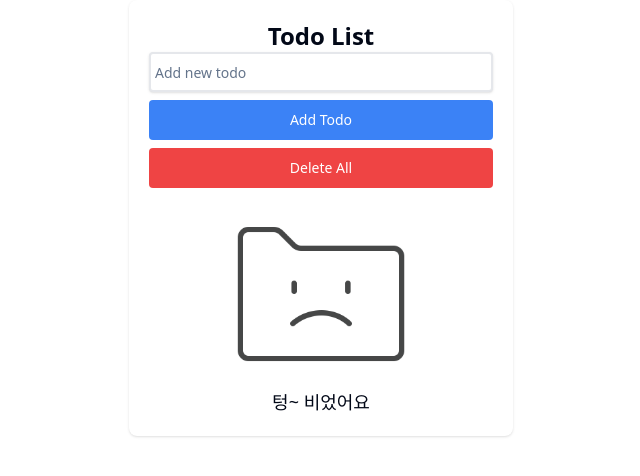
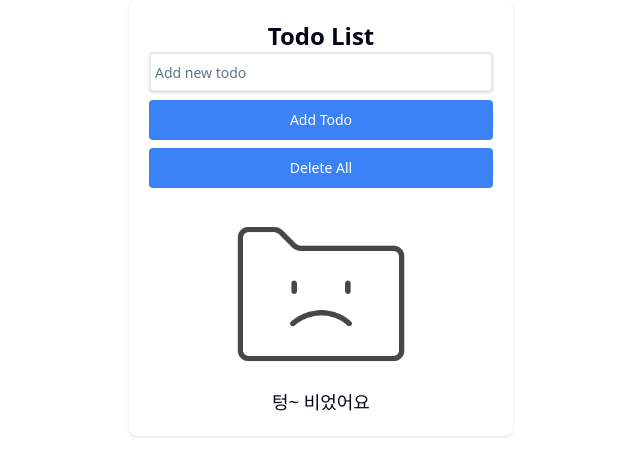
Before and after one commit to vivapyk/SNU_WP_Rabbit_Turtle, a Next.js app: page / in a window 1280 px wide. Shown: the top 476 px of the page, without its empty margins (319-959 px from the left). Built offline with nearby package versions, Linux system fonts and the light colour scheme.

Commit message:
TodoList.js 변경 - delete all 버튼 색상 변경

```diff
--- a/src/components/TodoList.js
+++ b/src/components/TodoList.js
@@ -73,7 +73,7 @@ const TodoList = () => {
       </Button>
 
       <Button
-        className="w-full p-1 bg-red-500 text-white rounded hover:bg-red-600 active:translate-y-1 transform transition"
+        className="w-full p-1 bg-blue-500 text-white rounded hover:bg-red-600 active:translate-y-1 transform transition"
         onClick={deleteAllTodos}
       >
         Delete All
```
